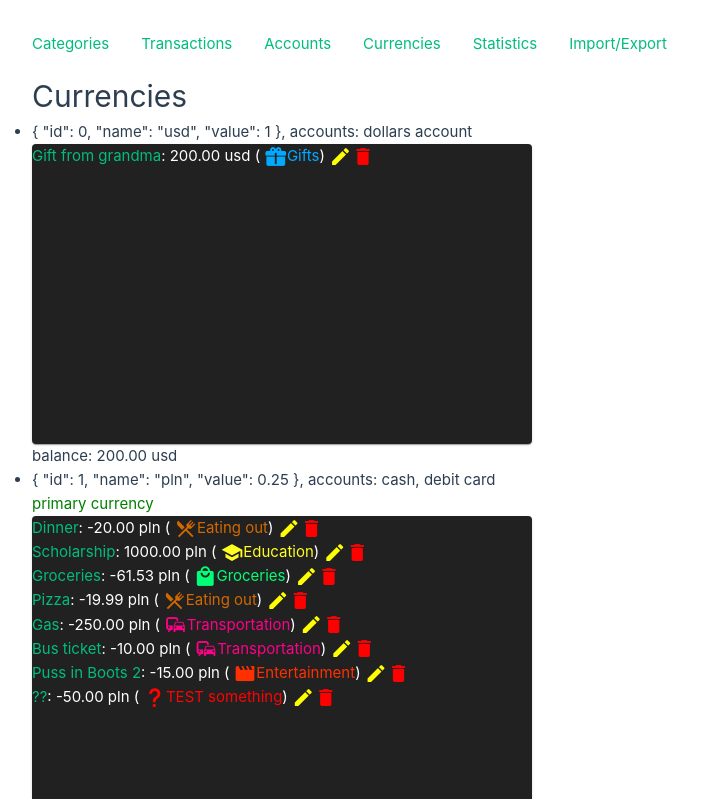
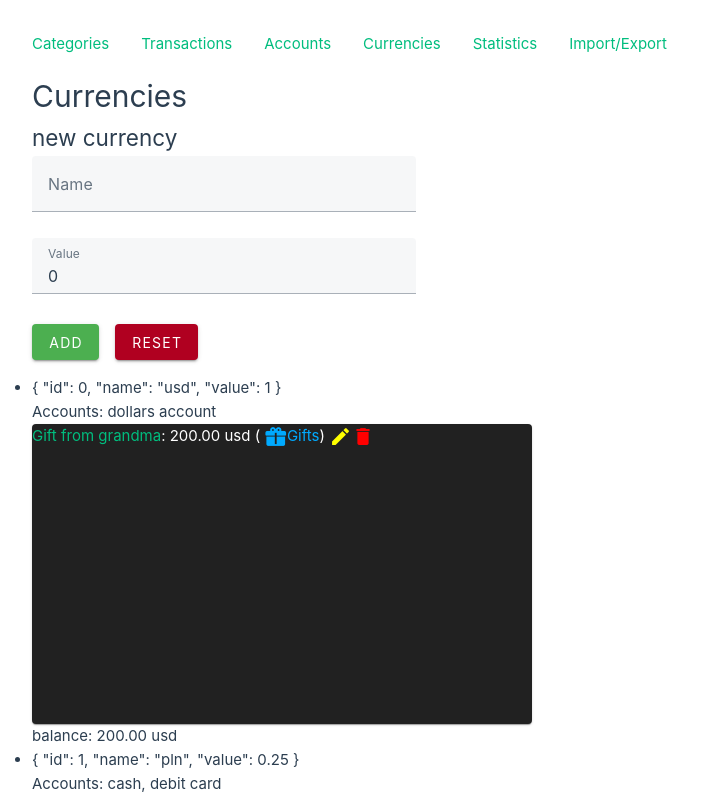
Before and after one commit to FilipTarajko/finance-manager, a Vue app: page /currencies in a window 1280 px wide. Shown: the top 799 px of the page, without its empty margins (0-715 px from the left). Built offline with nearby package versions, Linux system fonts and the light colour scheme.

Commit message:
Add currency creating

```diff
--- a/src/components/Currencies/CurrencyComponent.vue
+++ b/src/components/Currencies/CurrencyComponent.vue
@@ -26,7 +26,9 @@ function getAccountNamesByCurrency(currency: Currency) {
 
 
 <template>
-  {{ currency }}, accounts: {{ getAccountNamesByCurrency(currency).join(", ") }}
+  {{ currency }}
+  <br>Accounts: {{ getAccountNamesByCurrency(currency).join(", ") || '-' }}
+  <br>
   <div
     v-if="currenciesStore.default_currency_id == currency.id"
     style="color: green;"
--- /dev/null
+++ b/src/components/Currencies/CurrencyForm.vue
@@ -0,0 +1,112 @@
+<script setup lang="ts">
+import { computed, reactive } from 'vue'
+import { useVuelidate } from '@vuelidate/core'
+import { required, maxLength, helpers } from '@vuelidate/validators'
+
+import { useCurrenciesStore } from '@/stores/currenciesStore'
+const currenciesStore = useCurrenciesStore()
+
+const props = defineProps(['currency', 'hideDialog'])
+
+const isEditing = computed(() => {
+  return !!props?.currency?.name
+})
+
+const initialState = {
+  name: props?.currency?.name ?? '',
+  value: props?.currency?.value ?? 0
+}
+
+const state = reactive({
+  name: initialState.name,
+  value: initialState.value
+})
+
+
+const mustBeUniqueCurrencyName = (value: string) =>
+  !currenciesStore.currencies.map((elem) => elem.name).includes(value) ||
+  currenciesStore.currencies.includes(props?.currency)
+
+const rules = {
+  name: {
+    required,
+    maxLength: maxLength(20),
+    mustBeUniqueCurrencyName: helpers.withMessage('Must be unique', mustBeUniqueCurrencyName)
+  },
+  value: { required }
+}
+
+const v$ = useVuelidate(rules, state)
+
+function clear() {
+  v$.value.$reset()
+
+  for (const [key, value] of Object.entries(initialState)) {
+    // @ts-ignore
+    state[key] = value
+  }
+}
+
+function editOrCreateAndAddCurrency() {
+  v$.value.$validate()
+  if (v$.value.$error) {
+    return
+  }
+  if (isEditing.value) {
+    currenciesStore.editExistingCurrency(props.currency, state)
+    props.hideDialog()
+  } else {
+    currenciesStore.createAndAddCurrency(state.name, state.value)
+  }
+}
+</script>
+
+<template>
+  <h2>{{ isEditing ? 'edit currency: ' + props.currency.name : 'new currency' }}</h2>
+  <form
+    class="mb-4"
+    style="width: 24rem"
+  >
+    <v-text-field
+      v-model="state.name"
+      label="Name"
+      required
+      @input="v$.name.$touch"
+      @blur="v$.name.$touch"
+      :error-messages="v$.name.$errors.map((e) => e.$message) as string[]"
+      class="mb-1"
+    >
+    </v-text-field>
+
+    <v-text-field
+      v-model.number="state.value"
+      type="number"
+      label="Value"
+      required
+      @input="v$.value.$touch"
+      @blur="v$.value.$touch"
+      :error-messages="v$.value.$errors.map((e) => e.$message) as string[]"
+      class="mb-2"
+    >
+    </v-text-field>
+
+    <v-btn
+      class="me-4"
+      @click="editOrCreateAndAddCurrency"
+      color="success"
+    >
+      {{ isEditing ? 'update' : 'add' }}
+    </v-btn>
+    <v-btn
+      class="me-4"
+      @click="clear"
+      color="error"
+      theme="light"
+    > reset </v-btn>
+    <v-btn
+      v-if="isEditing"
+      @click="hideDialog"
+      color="warning"
+    > cancel & exit </v-btn>
+  </form>
+</template>
--- a/src/stores/currenciesStore.ts
+++ b/src/stores/currenciesStore.ts
@@ -38,12 +38,34 @@ export const useCurrenciesStore = defineStore('currenciesStore', () => {
     return account && getCurrencyByAccount(account)
   }
 
+  function editExistingCurrency(currency: Currency, newState: { name: string, value: number }) {
+    const index = currencies.value.findIndex((e) => e.id == currency.id)
+    currencies.value[index].name = newState.name
+    currencies.value[index].value = newState.value
+  }
+
+  function createAndAddCurrency(name: string, value: number) {
+    let nextId = 0
+    for (const elem of currencies.value) {
+      if (nextId <= elem.id) {
+        nextId = elem.id + 1
+      }
+    }
+    currencies.value.push({
+      id: nextId,
+      name,
+      value
+    })
+  }
+
   return {
     currencies,
     default_currency_id,
     getCurrencyNameByAccount,
     getCurrencyNameByTransaction,
     getCurrencyByTransaction,
-    getCurrencyById
+    getCurrencyById,
+    editExistingCurrency,
+    createAndAddCurrency
   }
 })
--- a/src/views/CurrenciesView.vue
+++ b/src/views/CurrenciesView.vue
@@ -5,6 +5,7 @@ import type { TransactionWithCategoryData } from '@/types/types';
 import { ref, type Ref } from 'vue';
 import TransactionEditDialog from "@/components/Transactions/TransactionEditDialog.vue"
 import CurrencyComponent from "@/components/Currencies/CurrencyComponent.vue"
+import CurrencyForm from "@/components/Currencies/CurrencyForm.vue"
 
 function showTransactionDialog(transaction: TransactionWithCategoryData) {
   dialogTransaction.value = transaction
@@ -18,6 +19,7 @@ let dialogTransaction: Ref<TransactionWithCategoryData | null> = ref(null)
 
 <template>
   <h1>Currencies</h1>
+  <CurrencyForm></CurrencyForm>
   <ul>
     <li
       v-for="currency in currenciesStore.currencies"
@@ -32,4 +34,5 @@ let dialogTransaction: Ref<TransactionWithCategoryData | null> = ref(null)
   <TransactionEditDialog
     v-model=isTransactionDialogShown
     :transaction="dialogTransaction"
-></TransactionEditDialog></template>
+  ></TransactionEditDialog>
+</template>
```
